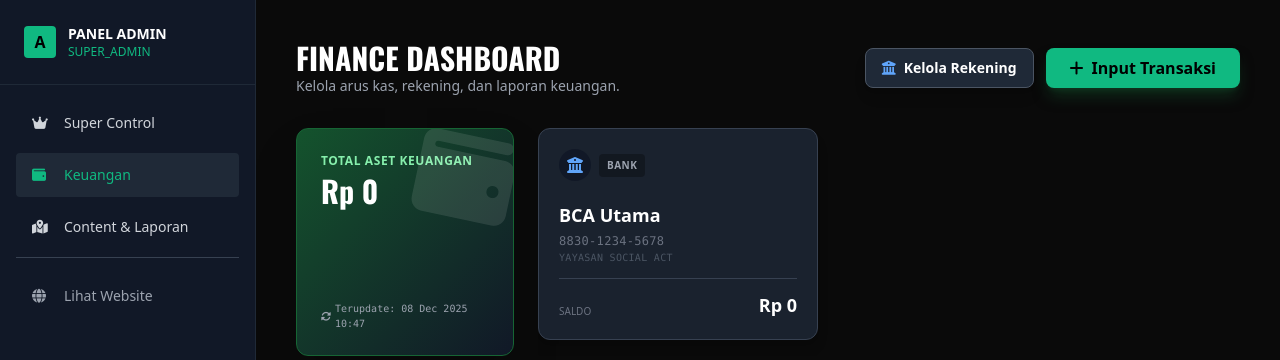
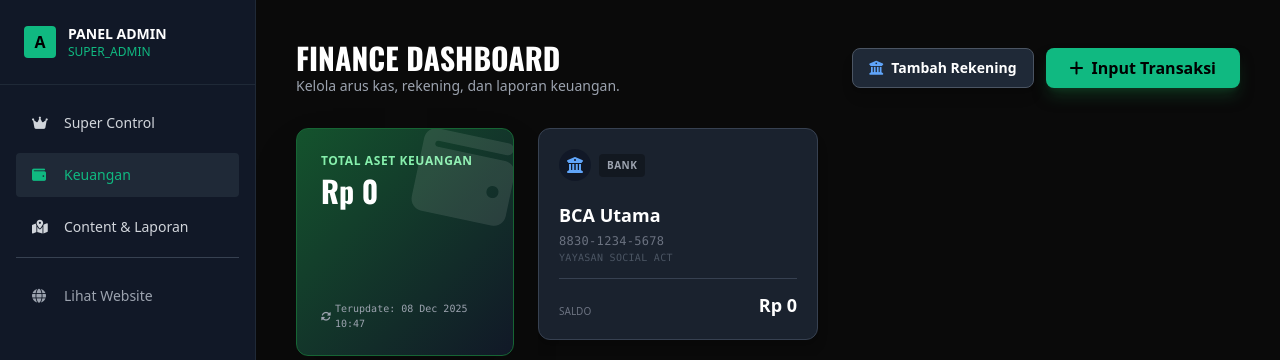
Before and after one commit to mfaatihyusron/socialact, a CodeIgniter app: page /socialact/finance in a window 1280 px wide. Shown: the top 360 px of the page. Run offline with CodeIgniter, Linux system fonts and the light colour scheme; a user stored in the database is signed in; data comes from the database, SQL or seed files in the repository; data that the repository does not hold is empty; some libraries are stand-ins or nearby versions.

```diff
--- a/application/views/admin/finance.php
+++ b/application/views/admin/finance.php
@@ -6,7 +6,7 @@
     <div class="flex gap-3">
         <!-- Tombol Tambah Rekening -->
         <button onclick="document.getElementById('accModal').classList.remove('hidden')" class="bg-gray-800 border border-gray-600 text-white font-bold px-4 py-2 rounded-lg hover:bg-gray-700 transition text-sm flex items-center shadow-lg">
-            <i class="fas fa-university mr-2 text-blue-400"></i> Kelola Rekening
+            <i class="fas fa-university mr-2 text-blue-400"></i> Tambah Rekening
         </button>
         <!-- Tombol Input Transaksi -->
         <button onclick="openAddModal()" class="bg-brand-green text-black font-bold px-6 py-2 rounded-lg shadow-lg shadow-green-900/50 hover:bg-white transition flex items-center">
```
